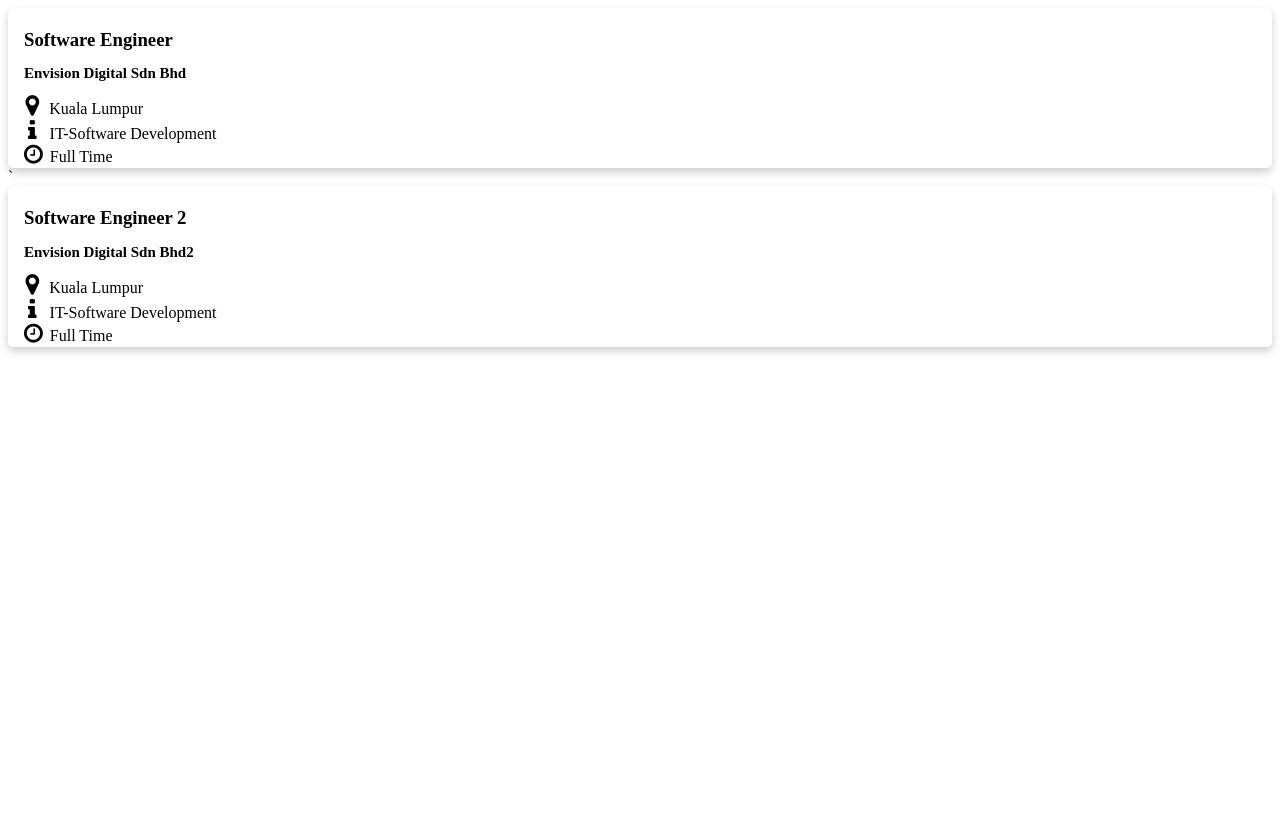
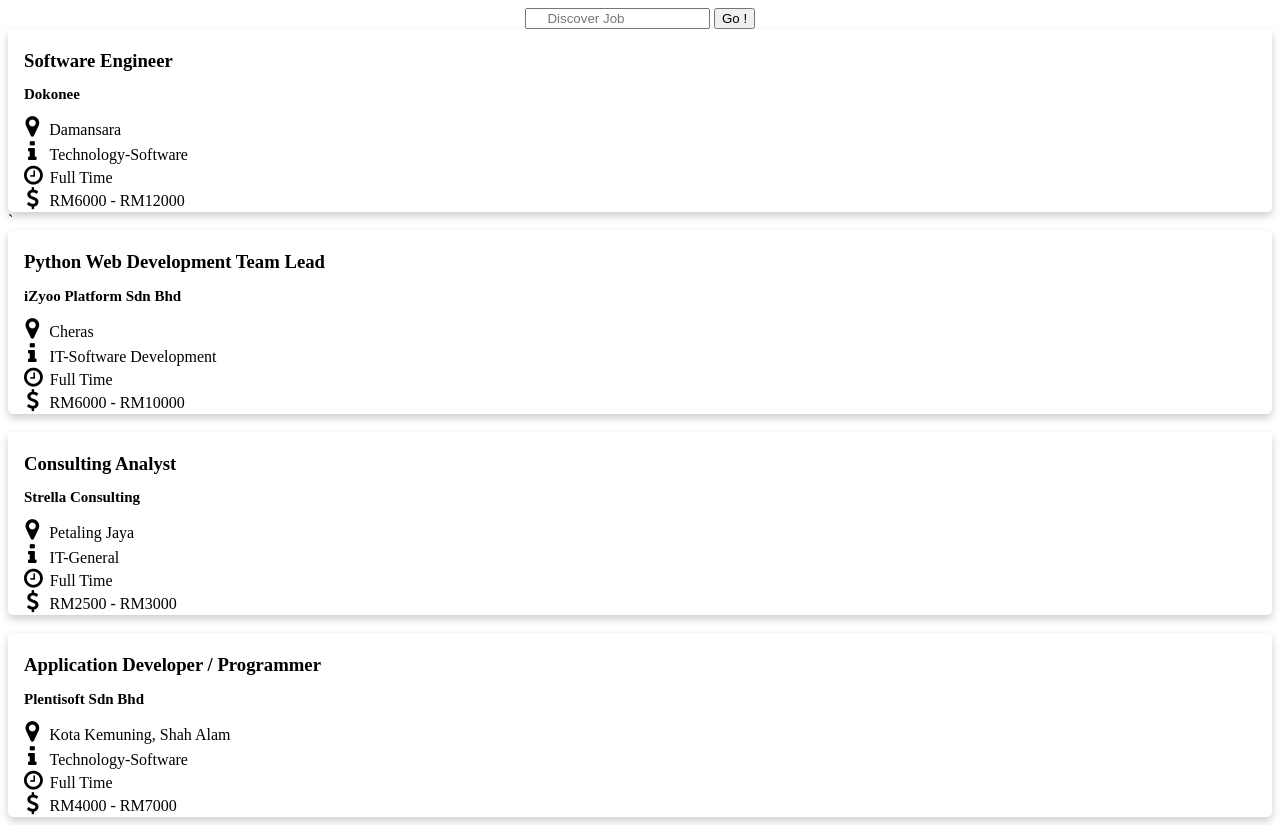
Before and after one commit to yilinnnnn/job_search.github.io, a plain HTML site: page index.html in a window 1280 px wide. Before the commit the page ends 800 px from the top, so only its background shows below. Drawn offline with Linux system fonts and the light colour scheme.

Commit message:
Update index.html

```diff
--- a/index.html
+++ b/index.html
@@ -6,33 +6,78 @@
     <title>repl.it</title>
     <link href="style.css" rel="stylesheet" type="text/css" />
     <link rel="stylesheet" href="https://cdnjs.cloudflare.com/ajax/libs/font-awesome/4.7.0/css/font-awesome.min.css">
+
+    <center>
+    <div class="input-group">
+      <input type="text" class="form-control" placeholder="     Discover Job ">
+      <span class="input-group-btn">
+      <button class="btn btn-default" type="button">Go !</button>
+      </span>
+    </div>
+    </center>
   </head>
   <body>
 
     <div class="card">
       <div class="container">
         <h3><b>Software Engineer</b></h3>
-        <p style="font-size:15px;"><b>Envision Digital Sdn Bhd</b></p>
+        <p style="font-size:15px;"><b>Dokonee</b></p>
         <i class="fa fa-map-marker" style="font-size:24px; padding-left:1.5px;""></i>
-        <span style="padding-left:6px;">Kuala Lumpur</span><br>
+        <span style="padding-left:6px;">Damansara</span><br>
         <i class="fa fa-info" style="font-size:24px; padding-left:4px;"></i>
-        <span style="padding-left:9px;">IT-Software Development</span><br>
+        <span style="padding-left:9px;">Technology-Software</span><br>
         <i class="fa fa-clock-o" style="font-size:22px"></i>
-        <span style="padding-left:3px;">Full Time</span>
+        <span style="padding-left:3px;">Full Time</span><br>
+        <i class="fa fa-dollar" style="font-size:22px; padding-left:2.5px;"></i>
+      <span style="padding-left:6.5px;">RM6000 - RM12000</span>
       </div>
     </div>
 
 `<div class="card">
       <div class="container">
-        <h3><b>Software Engineer 2</b></h3>
-        <p style="font-size:15px;"><b>Envision Digital Sdn Bhd2</b></p>
+        <h3><b>Python Web Development Team Lead</b></h3>
+        <p style="font-size:15px;"><b>iZyoo Platform Sdn Bhd</b></p>
         <i class="fa fa-map-marker" style="font-size:24px; padding-left:1.5px;""></i>
-        <span style="padding-left:6px;">Kuala Lumpur</span><br>
+        <span style="padding-left:6px;">Cheras</span><br>
         <i class="fa fa-info" style="font-size:24px; padding-left:4px;"></i>
         <span style="padding-left:9px;">IT-Software Development</span><br>
         <i class="fa fa-clock-o" style="font-size:22px"></i>
-        <span style="padding-left:3px;">Full Time</span>
+        <span style="padding-left:3px;">Full Time</span><br>
+        <i class="fa fa-dollar" style="font-size:22px; padding-left:2.5px;"></i>
+      <span style="padding-left:6.5px;">RM6000 - RM10000</span>
       </div>
     </div>
+  <br>
+  <div class="card">
+    <div class="container">
+      <h3><b>Consulting Analyst</b></h3>
+      <p style="font-size:15px;"><b>Strella Consulting</b></p>
+      <i class="fa fa-map-marker" style="font-size:24px; padding-left:1.5px;""></i>
+      <span style="padding-left:6px;">Petaling Jaya</span><br>
+      <i class="fa fa-info" style="font-size:24px; padding-left:4px;"></i>
+      <span style="padding-left:9px;">IT-General</span><br>
+      <i class="fa fa-clock-o" style="font-size:22px"></i>
+      <span style="padding-left:3px;">Full Time</span><br>
+      <i class="fa fa-dollar" style="font-size:22px; padding-left:2.5px;"></i>
+      <span style="padding-left:6.5px;">RM2500 - RM3000</span>
+      </div>
+    </div>
+
+  <br>
+  <div class="card">
+    <div class="container">
+      <h3><b>Application Developer / Programmer</b></h3>
+      <p style="font-size:15px;"><b>Plentisoft Sdn Bhd</b></p>
+      <i class="fa fa-map-marker" style="font-size:24px; padding-left:1.5px;""></i>
+      <span style="padding-left:6px;">Kota Kemuning, Shah Alam</span><br>
+      <i class="fa fa-info" style="font-size:24px; padding-left:4px;"></i>
+      <span style="padding-left:9px;">Technology-Software</span><br>
+      <i class="fa fa-clock-o" style="font-size:22px"></i>
+      <span style="padding-left:3px;">Full Time</span><br>
+      <i class="fa fa-dollar" style="font-size:22px; padding-left:2.5px;"></i>
+      <span style="padding-left:6.5px;">RM4000 - RM7000</span>
+      </div>
+    </div>
+
   </body>
 </html>
```
